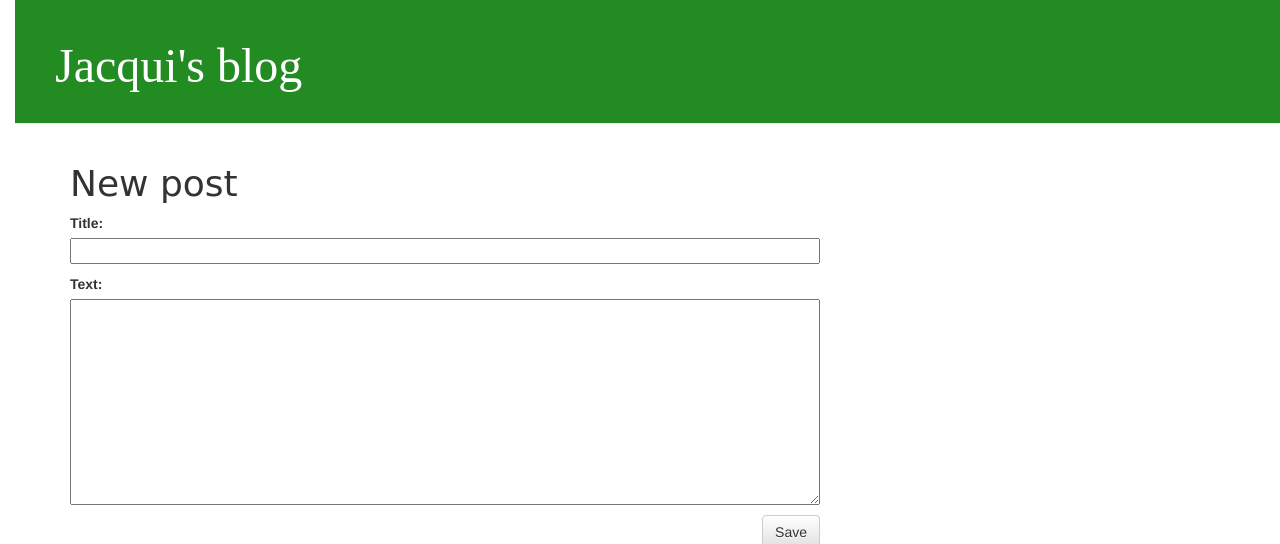
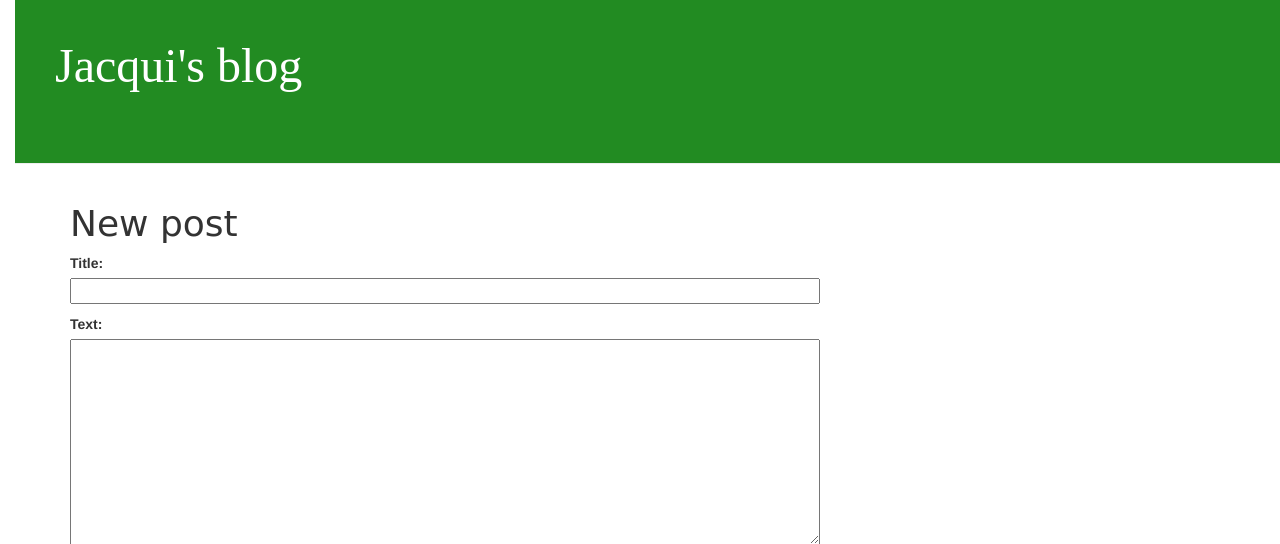
Before and after one commit to jwallis1/my-first-blog, a Django app: page /post/new/ in a window 1280 px wide. Shown: the top 544 px of the page. Run offline with Django 3.2, Linux system fonts and the light colour scheme; some libraries are stand-ins or nearby versions; some web fonts are replaced.

Commit message:
Added extra padding in header to account for too-low glyphicons.

```diff
--- a/blog/static/css/blog.css
+++ b/blog/static/css/blog.css
@@ -8,7 +8,7 @@ body {
 .page-header {
     background-color: #228b22;
     margin-top: 0;
-    padding: 20px 20px 20px 40px;
+    padding: 20px 20px 60px 40px;
 }
 
 .page-header h1, .page-header h1 a, .page-header h1 a:visited, .page-header h1 a:active {
```
